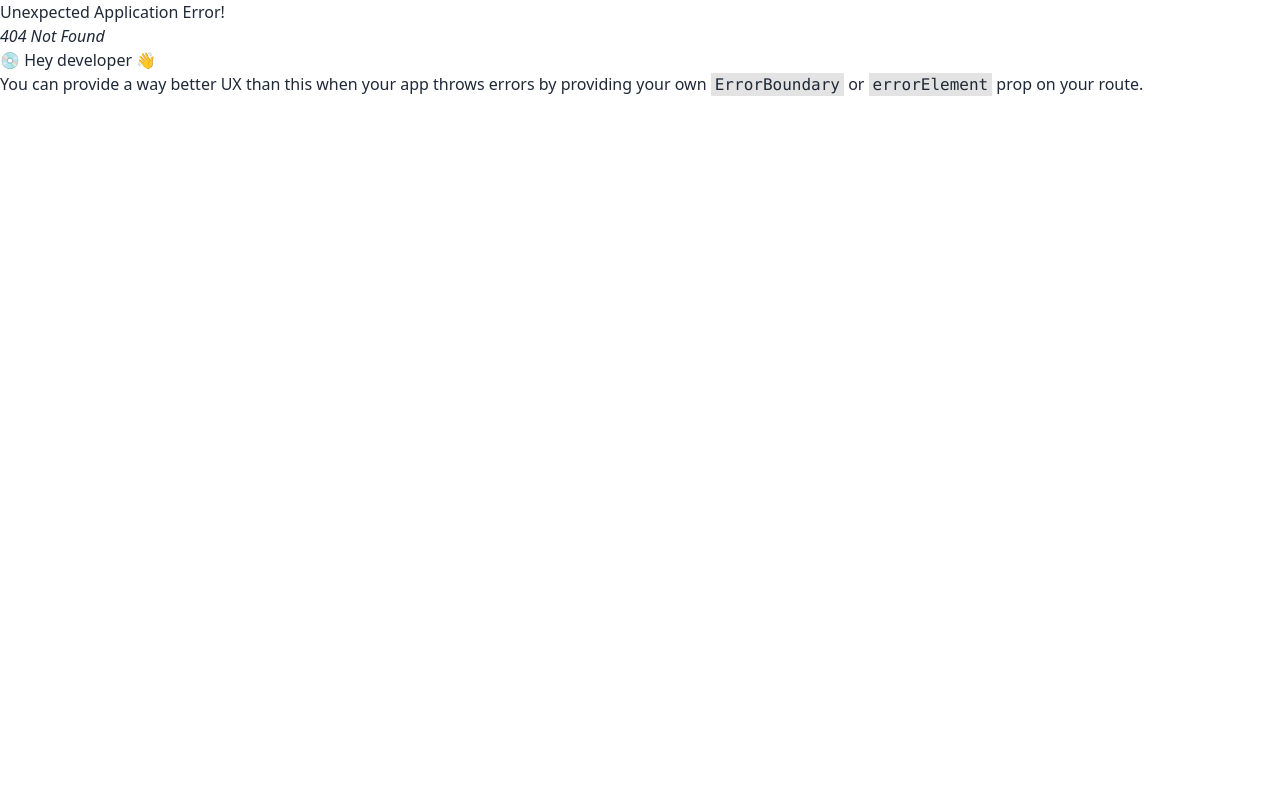
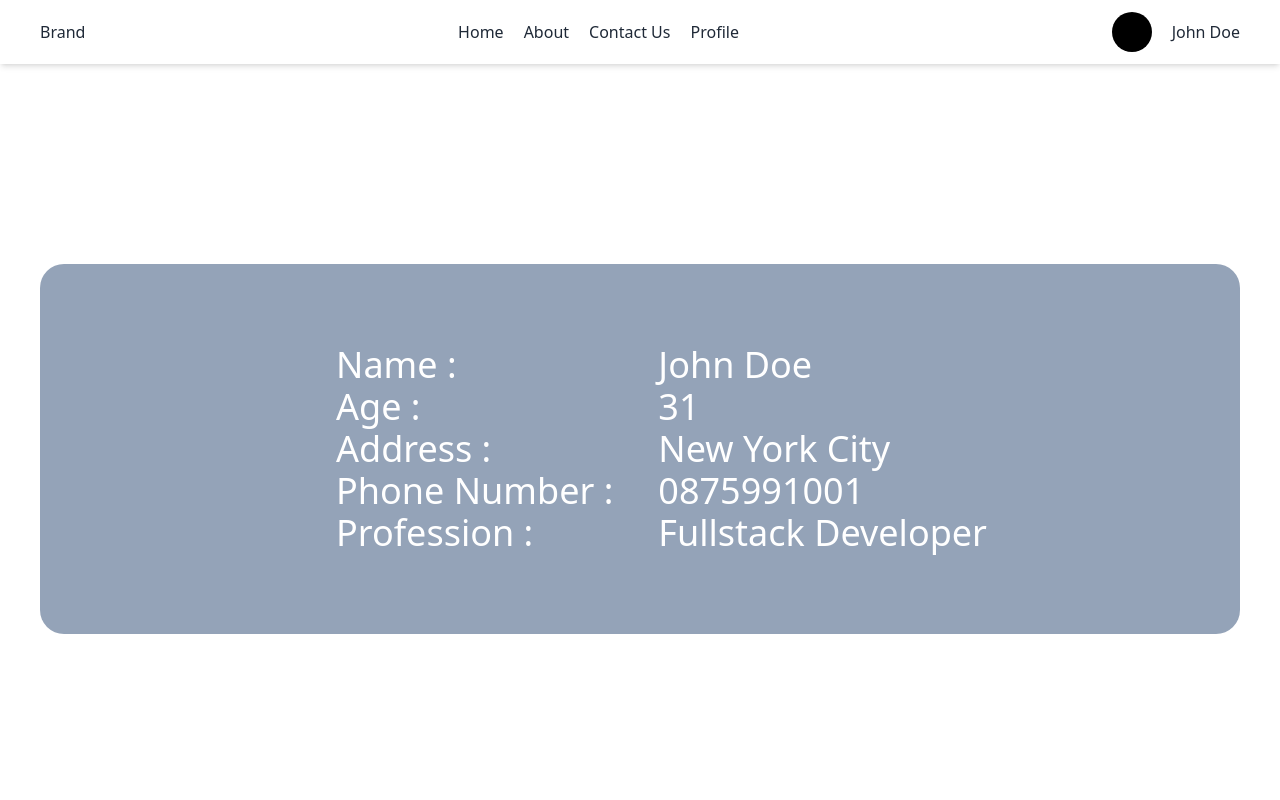
Before and after one commit to fulsep/fgh21-team-project, a React (Vite) app: page /Profile in a window 1280 px wide. Before the commit this address had no page. Shown: the top 800 px of the page. Built offline with nearby package versions, Linux system fonts and the light colour scheme.

Commit message:
feat: add page Profile

```diff
--- a/src/App.jsx
+++ b/src/App.jsx
@@ -1,11 +1,16 @@
 import React from 'react'
 import { createBrowserRouter, RouterProvider } from 'react-router-dom'
 import Home from './pages/Home'
+import Profile from './pages/Profile'
 
 const router = createBrowserRouter([
   {
     path: '/',
     element: <Home />
+  },
+  {
+    path: '/Profile',
+    element: <Profile/>
   }
 ])
 
--- /dev/null
+++ b/src/pages/Profile.jsx
@@ -0,0 +1,40 @@
+import React from "react"
+import Layout from "../components/Layout"
+
+
+
+
+
+function Profile(){
+    return(
+    <Layout>
+        <div className='min-h-screen p-10'>
+            <div className="w-full mt-40 flex justify-center bg-slate-400 pt-20 pb-20 rounded-3xl">
+                <table className="text-white text-4xl">
+                        <tr className="">
+                            <td className=" pl-11">Name :</td>
+                            <td className="pl-11">John Doe</td>
+                        </tr>
+                        <tr className="">
+                            <td className="  pl-11">Age :</td>
+                            <td className="pl-11">31</td>
+                        </tr>
+                        <tr className="">
+                            <td className="  pl-11">Address :</td>
+                            <td className="pl-11">New York City</td>
+                        </tr>
+                        <tr className="">
+                            <td className="  pl-11">Phone Number :</td>
+                            <td className="pl-11">0875991001</td>
+                        </tr>
+                        <tr className="">
+                            <td className="  pl-11">Profession :</td>
+                            <td className="pl-11">Fullstack Developer</td>
+                        </tr>
+                </table>
+            </div>
+        </div>
+    </Layout>
+    )
+}
+export default Profile
```
